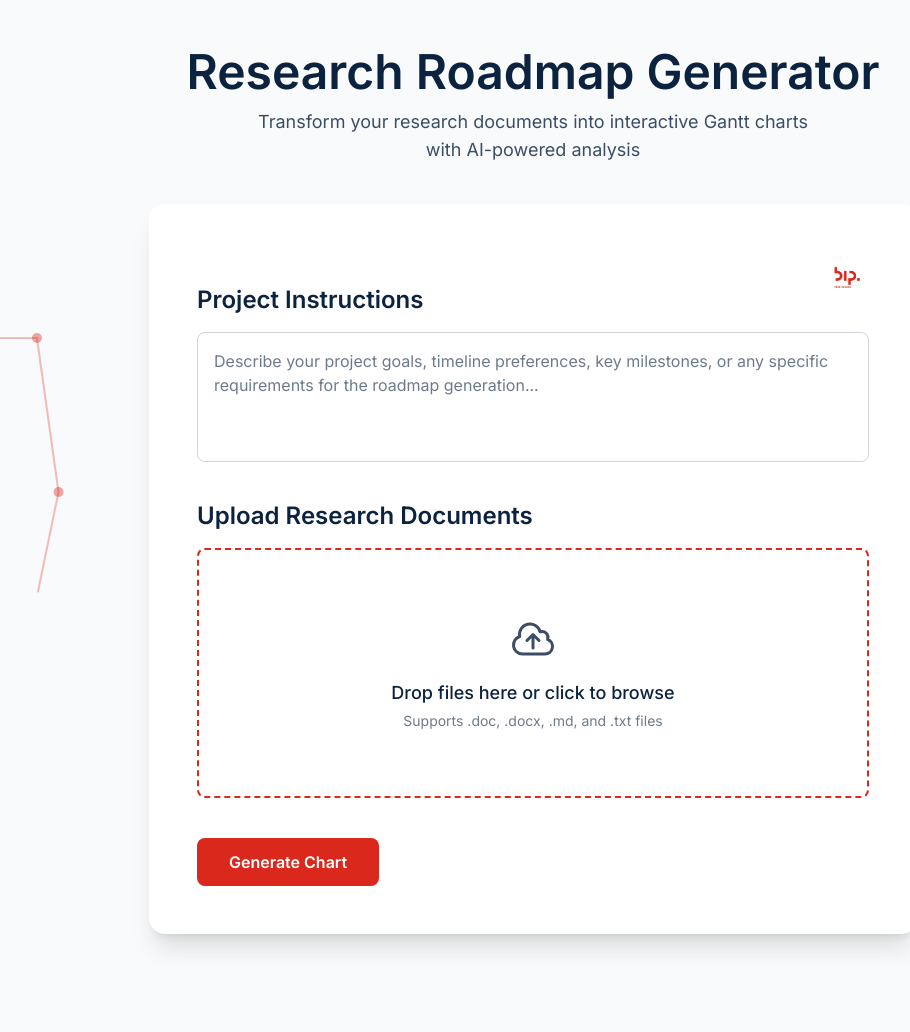
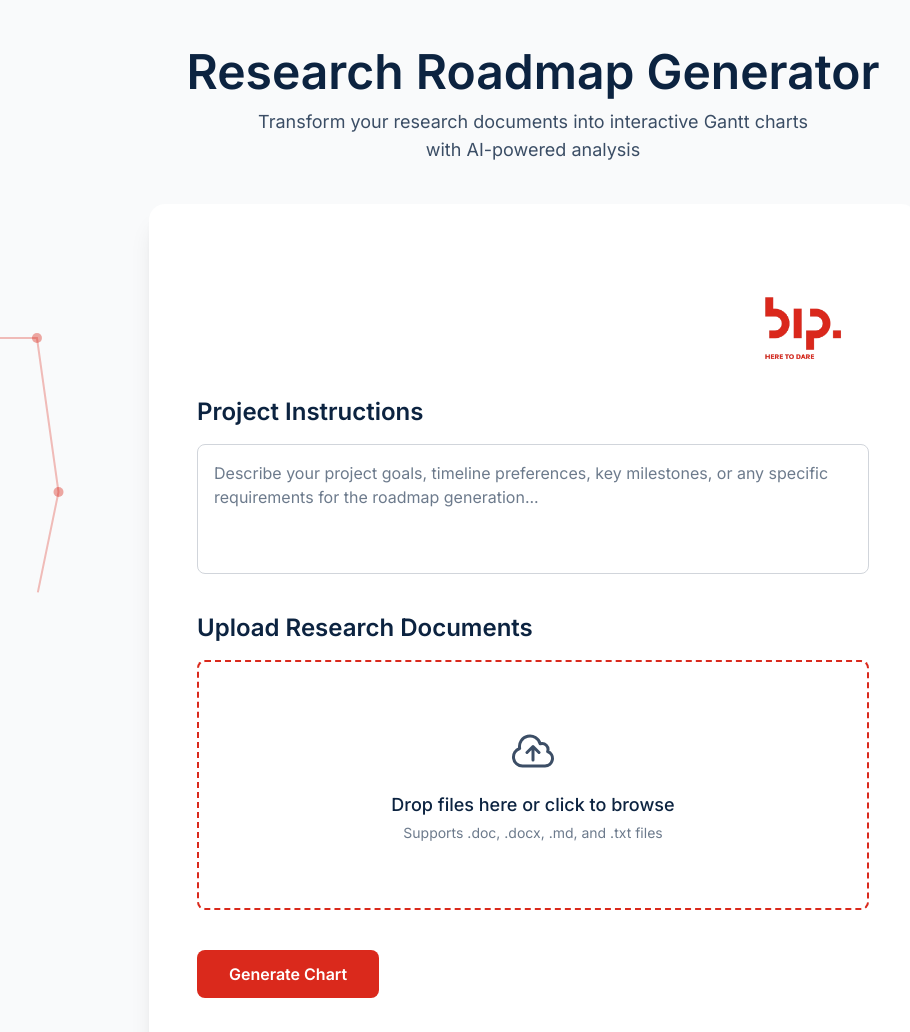
Before and after one commit to mjpensa/Gantt-Restore-2.0, a website: page Public/index.html in a window 1280 px wide. Shown: the top 1032 px of the page, without its empty margins (107-1017 px from the left). Before the commit the page ends 982 px from the top, so only its background shows below. Drawn offline with nearby package versions, Linux system fonts and the light colour scheme.

Commit message:
Force update index.html

```diff
--- a/Public/index.html
+++ b/Public/index.html
@@ -98,11 +98,13 @@
 
                 <!-- NEW LOGO HEADER ADDED HERE -->
                 <header class="absolute top-0 right-0 p-8 md:p-12">
-                    <img src="/bip_logo.png" alt="BIP Logo" class="h-12 w-auto">
+                    <!-- CHANGED h-12 to h-36 for 3x size -->
+                    <img src="/bip_logo.png" alt="BIP Logo" class="h-36 w-auto">
                 </header>
 
                 <!-- Project Instructions Section -->
-                <section class="mt-8">
+                <!-- CHANGED mt-8 to mt-36 to prevent logo overlap -->
+                <section class="mt-36">
                     <h2 class="text-2xl font-semibold mb-4">
                         Project Instructions
                     </h2>
@@ -440,5 +442,6 @@
     <!-- Load the main application logic -->
     <script type="module" src="/main.js"></script>
 
+
 </body>
 </html>
```
